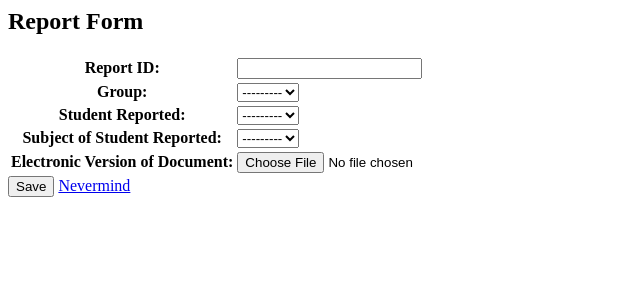
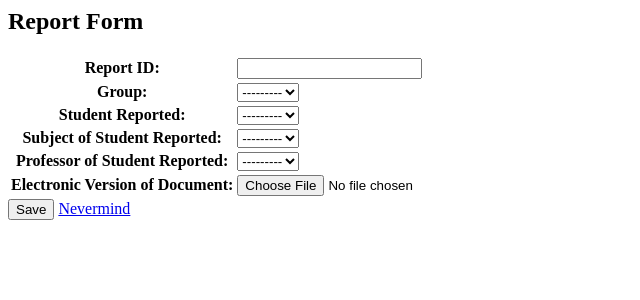
Before and after one commit to Zhanviss/AITU-registrar, a Django app: page /new/ in a window 1280 px wide. Shown: the top 300 px of the page, without its empty margins (0-640 px from the left). Run offline with Django 4.2, Linux system fonts and the light colour scheme; data that the repository does not hold is empty.

Commit message:
Adding Professor Field to the Dependent DropDown List

```diff
--- a/reports/forms.py
+++ b/reports/forms.py
@@ -5,10 +5,11 @@ from students.models import Student
 class ReportForm(forms.ModelForm):
     class Meta:
         model = Report
-        fields = ('id', 'group_1to1', 'student_1to1', 'subject_1to1', 'document_pdf')
+        fields = ('id', 'group_1to1', 'student_1to1', 'subject_1to1', 'professor_1to1', 'document_pdf', )
 
     def __init__(self, *args, **kwargs):
         super().__init__(*args, **kwargs)
+        #SHOWING STUDENTS QUERYSET
         self.fields['student_1to1'].queryset = Student.objects.none()
         if 'group' in self.data:
             try:
@@ -18,7 +19,7 @@ class ReportForm(forms.ModelForm):
                 pass  # invalid input from the client; ignore and fallback to empty City queryset
         elif self.instance.pk:
             self.fields['student_1to1'].queryset = self.instance.group_1to1.student_1to1_set
-
+        #SHOWING RELATED SUBJECTS QUERYSET
         self.fields['subject_1to1'].queryset = GroupLinkProfessorSubject.objects.none()
         if 'group' in self.data:
             try:
@@ -28,3 +29,13 @@ class ReportForm(forms.ModelForm):
                 pass  # invalid input from the client; ignore and fallback to empty City queryset
         elif self.instance.pk:
             self.fields['subject_1to1'].queryset = self.instance.group_1to1.subject_1to1_set
+        #SHOWING RELATED PROFESSORS QUERYSET
+        self.fields['professor_1to1'].queryset = GroupLinkProfessorSubject.objects.none()
+        if 'group' in self.data:
+            try:
+                group_id = int(self.data.get('group_1to1'))
+                self.fields['professor_1to1'].queryset = GroupLinkProfessorSubject.objects.filter(group_fk = group_id)
+            except (ValueError, TypeError):
+                pass  # invalid input from the client; ignore and fallback to empty City queryset
+        elif self.instance.pk:
+            self.fields['professor_1to1'].queryset = self.instance.group_1to1.professor_1to1_set
--- a/reports/models.py
+++ b/reports/models.py
@@ -2,7 +2,8 @@ from tokenize import group
 from django.db import models
 from students.models import Student
 from subjects.models import Subject
-from groups.models import GroupLinkProfessorSubject, Group
+from groups.models import  Group
+from professors.models import Professor
 # Create your models here.
 class Report(models.Model):
     id = models.IntegerField(primary_key=True, verbose_name="Report ID", auto_created=True)
@@ -18,6 +19,13 @@ class Report(models.Model):
         null=True,
         verbose_name="Subject of Student Reported"
     )
+    professor_1to1 = models.OneToOneField(
+        Professor,
+        on_delete=models.CASCADE,
+        default = None,
+        null=True,
+        verbose_name="Professor of Student Reported"
+    )
     group_1to1 = models.OneToOneField(
         Group,
         on_delete=models.CASCADE,
--- a/reports/urls.py
+++ b/reports/urls.py
@@ -1,5 +1,5 @@
 from django.urls import path
-from .views import ReportList, ReportDetail, ReportCreate, load_students, load_subjects
+from .views import ReportList, ReportDetail, ReportCreate, load_students, load_subjects, load_professors
 urlpatterns = [
     path('', ReportList.as_view(), name='report-list'),
     path('<int:pk>/', ReportDetail.as_view(), name='report-detail'),
@@ -7,4 +7,6 @@ urlpatterns = [
 
     path('ajax/load-students/', load_students, name='ajax_load_students'),
     path('ajax/load-subjects/', load_subjects, name='ajax_load_subjects'),
+    path('ajax/load-professors/', load_professors, name='ajax_load_professors'),
+
 ]
--- a/reports/views.py
+++ b/reports/views.py
@@ -31,3 +31,8 @@ def load_subjects(request):
     group_id = request.GET.get('group_1to1')
     subjects = GroupLinkProfessorSubject.objects.filter(group_fk=group_id)
     return render(request, 'subjects_dropdown_list_options.html', {'subjects': subjects})
+
+def load_professors(request):
+    group_id = request.GET.get('group_1to1')
+    professors = GroupLinkProfessorSubject.objects.filter(group_fk=group_id)
+    return render(request, 'professors_dropdown_list_options.html', {'professors': professors})
--- /dev/null
+++ b/templates/professors_dropdown_list_options.html
@@ -0,0 +1,4 @@
+<option value="">---------</option>
+{% for professor in professors %}
+<option value="{{ professor.id }}">{{ professor.prof_subj_fk.professor_fk.professor_fk.first_name }} {{ professor.prof_subj_fk.professor_fk.professor_fk.last_name }} </option>
+{% endfor %}
--- a/templates/report_new.html
+++ b/templates/report_new.html
@@ -1,6 +1,7 @@
 <h2>Report Form</h2>
 
-<form method="post" id="reportForm" data-students-url="{% url 'ajax_load_students' %}" data-subjects-url="{% url 'ajax_load_subjects' %}" novalidate>
+<form method="post" id="reportForm" data-students-url="{% url 'ajax_load_students' %}" data-subjects-url="{% url 'ajax_load_subjects' %}"
+  data-professors-url="{% url 'ajax_load_professors' %}" novalidate>
   {% csrf_token %}
   <table>
     {{ form.as_table }}
@@ -27,6 +28,7 @@
 
   });
 </script>
+
 <script>
     $("#id_group_1to1").change(function () {
       var url = $("#reportForm").attr("data-subjects-url");  // get the url of the `load_students` view
@@ -44,3 +46,22 @@
 
     });
 </script>
+
+
+<script>
+  $("#id_group_1to1").change(function () {
+    var url = $("#reportForm").attr("data-professors-url");  // get the url of the `load_students` view
+    var groupId = $(this).val();  // get the selected country ID from the HTML input
+
+    $.ajax({                       // initialize an AJAX request
+      url: url,                    // set the url of the request (= localhost:8000/hr/ajax/load-cities/)
+      data: {
+        'group_1to1': groupId       // add the country id to the GET parameters
+      },
+      success: function (data) {   // `data` is the return of the `load_cities` view function
+        $("#id_professor_1to1").html(data);  // replace the contents of the city input with the data that came from the server
+      }
+    });
+
+  });
+</script>
```
Also changed, not shown: reports/migrations/0007_report_professor_1to1_alter_report_subject_1to1.py (added), templates/subjects_dropdown_list_options.html (line endings or trailing spaces).
